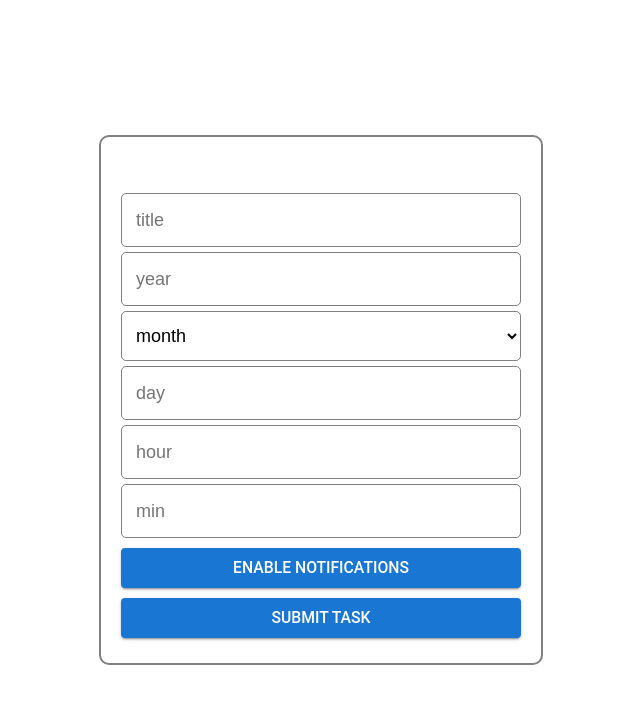
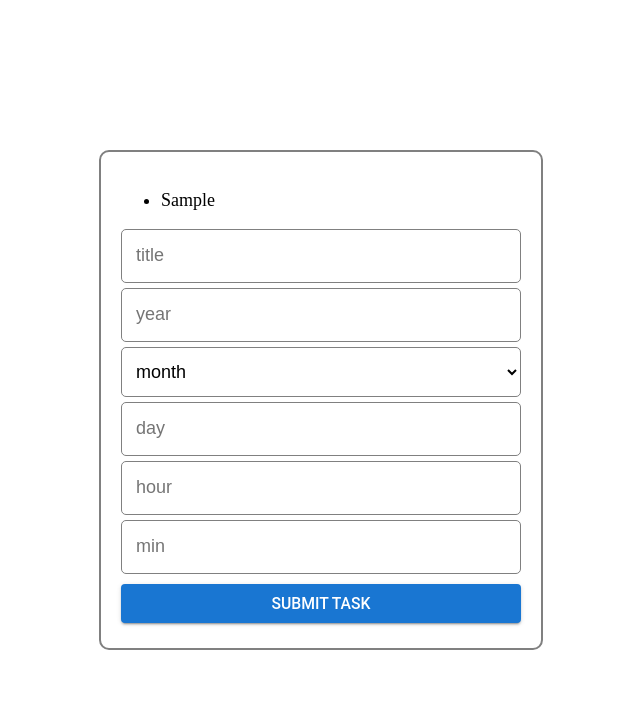
Before and after one commit to MehrdadJalebi/todoApp, a plain HTML site: page index.html in a window 1280 px wide. Both pictures are taken after typing "Sample", "Sample", "Sample", "Sample", "Sample" into the empty fields and a click on the button "SUBMIT TASK". Shown: the whole page, without its empty margins (319-959 px from the left). Drawn offline with Linux system fonts and the light colour scheme.

Commit message:
feat: create a list

```diff
--- a/index.html
+++ b/index.html
@@ -17,7 +17,6 @@
     <input id="day" type="text" placeholder="day">
     <input id="hour" type="text" placeholder="hour">
     <input id="min" type="text" placeholder="min">
-    <button id="enable">enable notifications</button>
     <button onclick="addTask()" id="submit">submit task</button>
   </div>
 </body>
--- a/script.js
+++ b/script.js
@@ -7,7 +7,6 @@ const day = document.getElementById('day');
 const hour = document.getElementById('hour');
 const min = document.getElementById('min');
 const submit = document.getElementById('submit');
-const notifBtn = document.getElementById('enable');
 
 MONTHS.forEach(m => {
   var opt = document.createElement('option');
@@ -26,18 +25,9 @@ let newTask = [
     day: 0,
     month: "",
     year: 0,
-    notified: "no"
   }
 ];
 
-if(Notification.permission === 'denied' || Notification.permission === 'default') {
-  notifBtn.style.display = 'block';
-} else {
-  notifBtn.style.display = 'none';
-}
-
-
-window.onload = function() {
 /**** first task *****/
 // create a "toDoList" database in indexeddb
 const DBOpenRequest = window.indexedDB.open("toDoList", 1);
@@ -47,7 +37,7 @@ window.onload = function() {
 DBOpenRequest.onsuccess = event => {
   console.log(DBOpenRequest.result)
   db = DBOpenRequest.result;
-    //displayData();
+  displayData();
 };
 /**** first task ended *****/
 
@@ -64,10 +54,8 @@ window.onload = function() {
   objectStore.createIndex("day", "day", { unique: false });
   objectStore.createIndex("hour", "hour", { unique: false });
   objectStore.createIndex("min", "min", { unique: false });
-    objectStore.createIndex("notified", "notified", { unique: false });
 };
 /**** second task ended *****/
-}
 
 /**** third task *****/
 // add tasks to objectStore
@@ -79,8 +67,7 @@ function addTask() {
       month: month.value,
       day: day.value,
       hour: hour.value,
-      min: min.value,
-      notified: "no"
+      min: min.value
     }
   ];
   let transaction = db.transaction(["tasks"], "readwrite");
@@ -93,6 +80,32 @@ function addTask() {
     day.value = null;
     hour.value = null;
     min.value = null;
+    displayData();
   };
 }
 /**** third task ended *****/
+
+
+/**** fourth task *****/
+//create a list of tasks
+function displayData() {
+  while (taskList.firstChild) {
+    taskList.removeChild(taskList.lastChild);
+  }
+  let objectStore = db.transaction('tasks').objectStore('tasks');
+  objectStore.openCursor().onsuccess = event => {
+    let cursor = event.target.result;
+    if(cursor) {
+      const toDoText = cursor.value.title;
+      const listItem = createListItem(toDoText);
+      taskList.appendChild(listItem);
+      cursor.continue();
+    }
+  }
+}
+function createListItem(contents) {
+  const listItem = document.createElement('li');
+  listItem.textContent = contents;
+  return listItem;
+}
+/**** fourth task ended *****/
```
Lines whose indentation alone changed are shown as unchanged.
